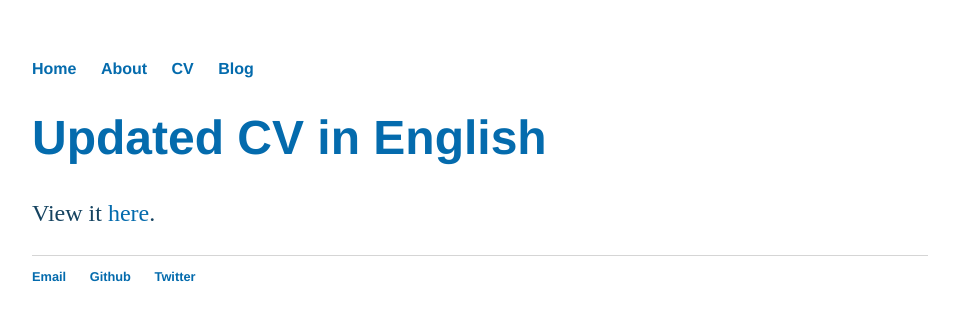
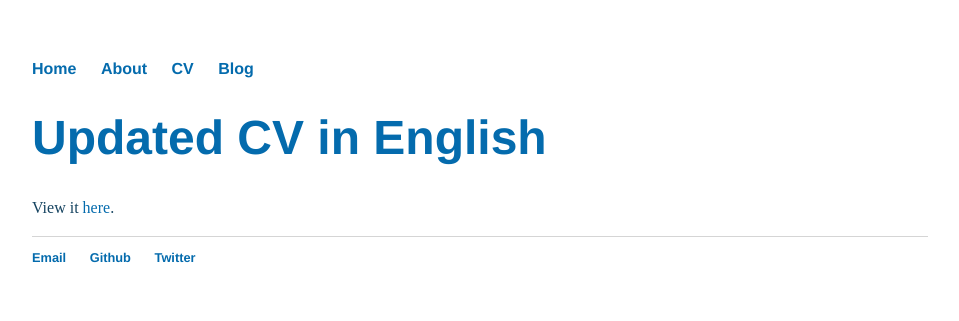
Before and after one commit to debashmitap/debashmitap.github.io, a Jekyll site: the page built from cv/index.html, in a window 1280 px wide. Shown: the top 321 px of the page, without its empty margins (160-1119 px from the left). Built offline with Jekyll 4.4.1, drawn with Linux system fonts in a browser that asks for light colours.

Commit message:
Update main.css

```diff
--- a/css/main.css
+++ b/css/main.css
@@ -24,8 +24,13 @@
     font-family:'Helvetica', 'Arial', 'Sans-Serif';
     color: #046BAD;
 }
+h2 {
+    font-size: 3em;
+    font-family:'Helvetica', 'Arial', 'Sans-Serif';
+    color: #046BAD;
+}
 p {
-    font-size: 1.5em;
+    font-size: 1em;
     line-height: 1.4em;
     color: #154360;
 }
```
